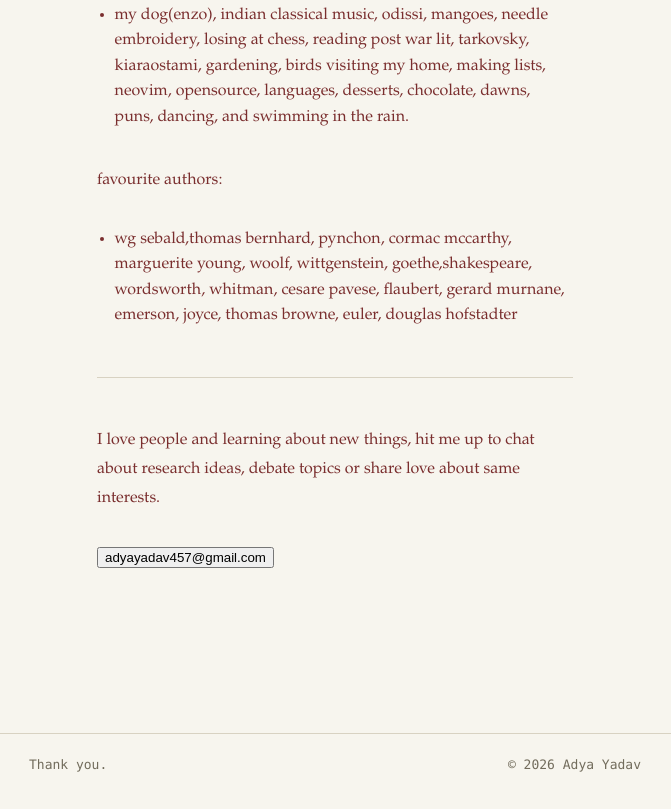
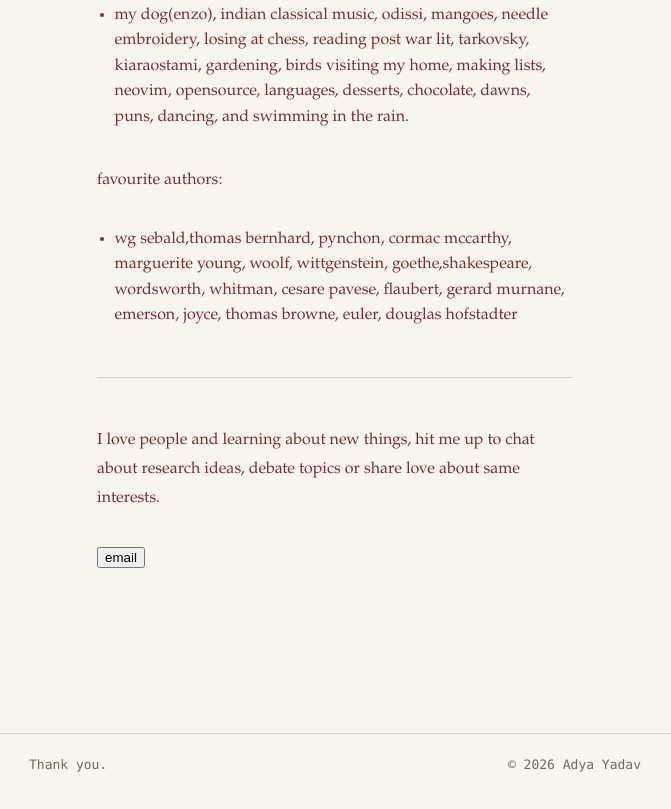
Before and after one commit to phirni/Pastoralis, a plain HTML site: page index.html in a window 1280 px wide. Shown: the part 588-1397 px from the top of the page, without its empty margins (305-976 px from the left). Drawn offline with Linux system fonts and the light colour scheme.

Commit message:
fixed email button

```diff
--- a/index.html
+++ b/index.html
@@ -127,7 +127,7 @@
           id="email"
           type="button"
           data-email="adyayadav457@gmail.com">
-          adyayadav457@gmail.com
+          email
         </button>
       </p>
 
```
